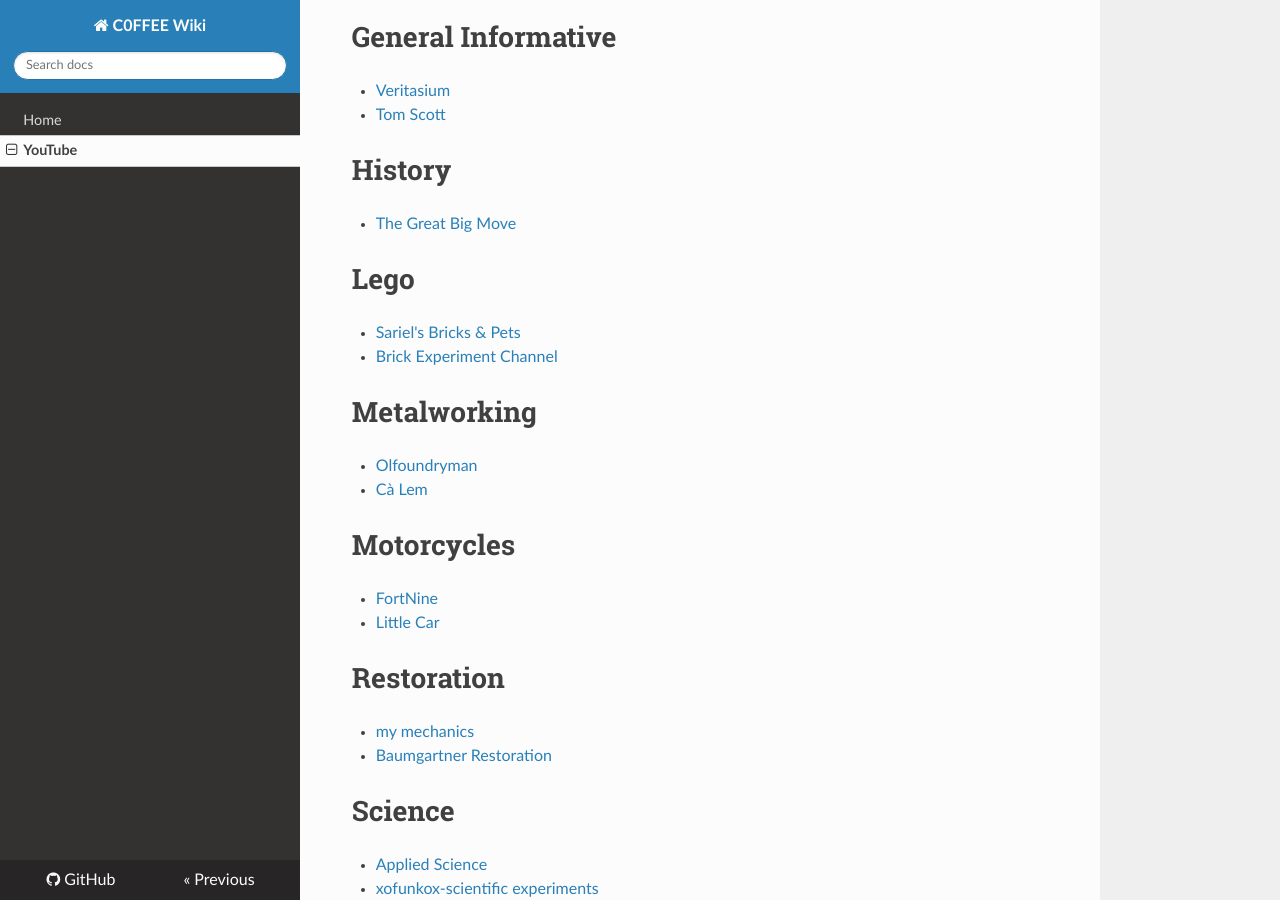
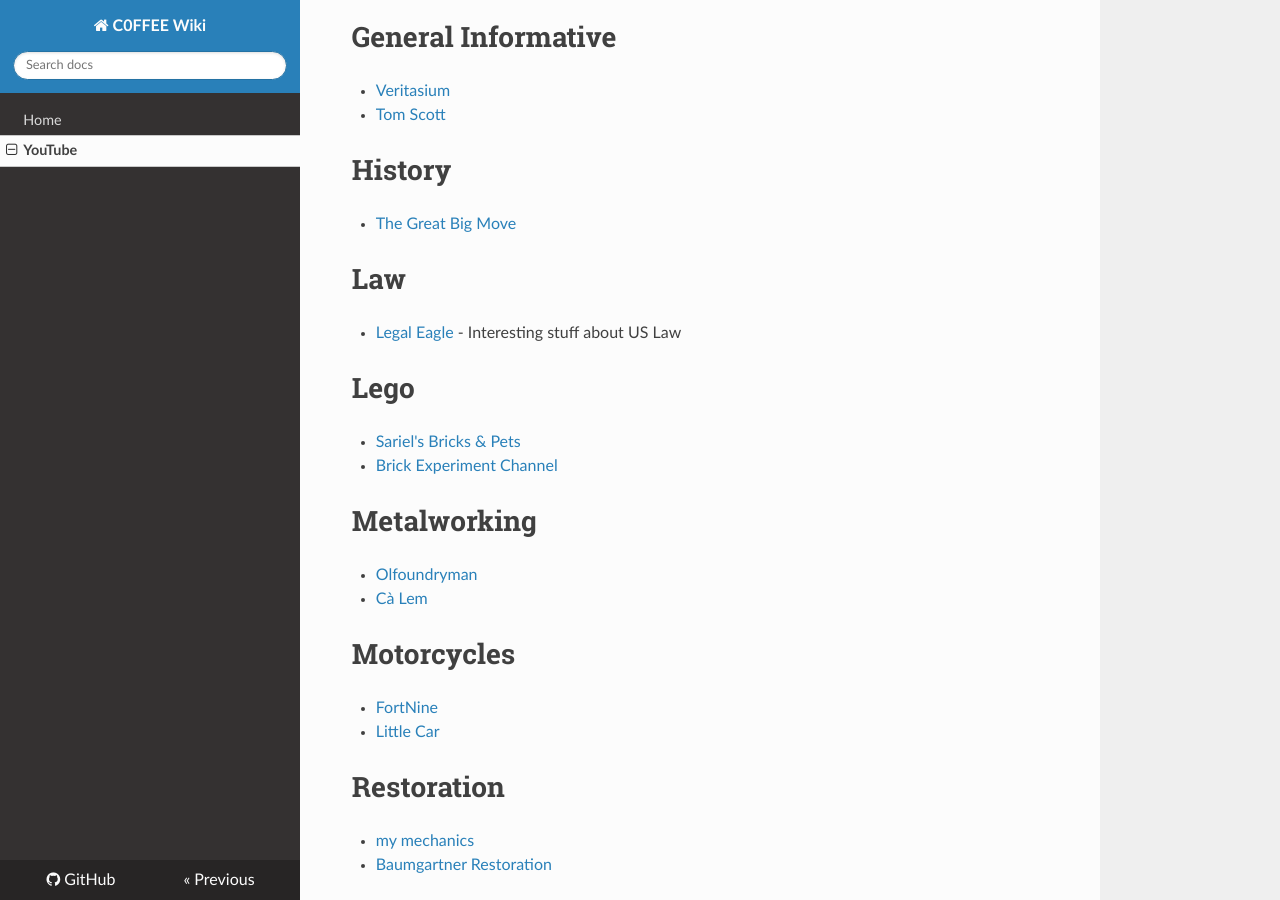
Before and after one commit to vetsin/chalkboard, an MkDocs documentation site: the page built from docs/youtube.md, in a window 1280 px wide and 900 px high, scrolled down 770 px. Built offline with MkDocs 1.6.1, drawn with Linux system fonts in a browser that asks for light colours; nearby versions of some CDN libraries.

Commit message:
Add legal eagle

```diff
--- a/docs/youtube.md
+++ b/docs/youtube.md
@@ -25,6 +25,9 @@
 
 # History
 * [The Great Big Move](https://www.youtube.com/channel/UCliAnedlboNBe9aMMvG03bQ)
+
+# Law
+* [Legal Eagle](https://www.youtube.com/channel/UCpa-Zb0ZcQjTCPP1Dx_1M8Q) - Interesting stuff about US Law
 
 # Lego
 * [Sariel's Bricks & Pets](https://www.youtube.com/channel/UCUH5uajsvjan8wE6GWOrRJg)
```
